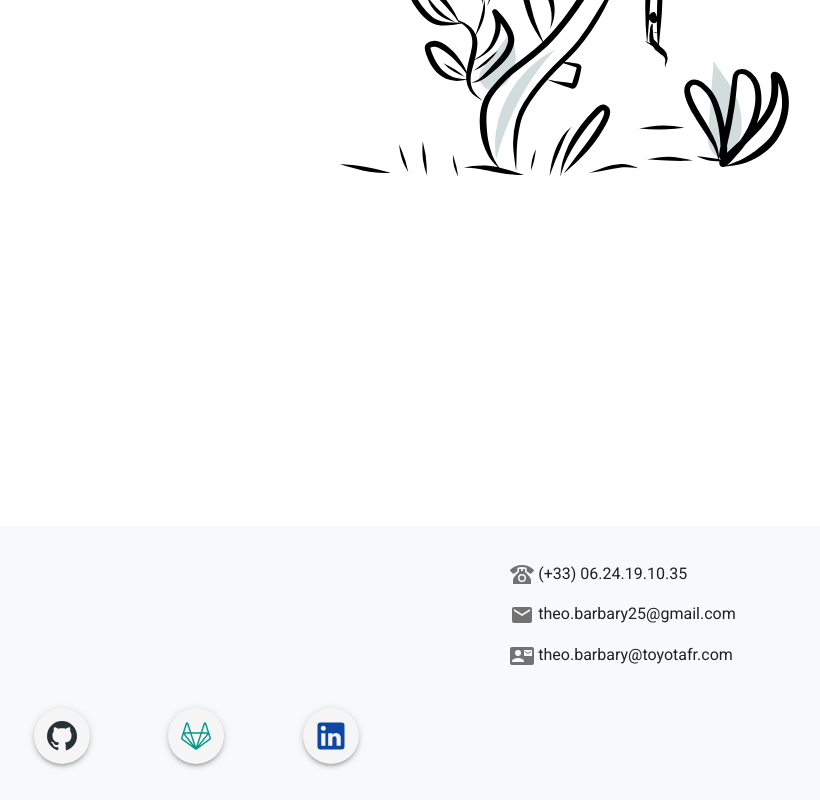
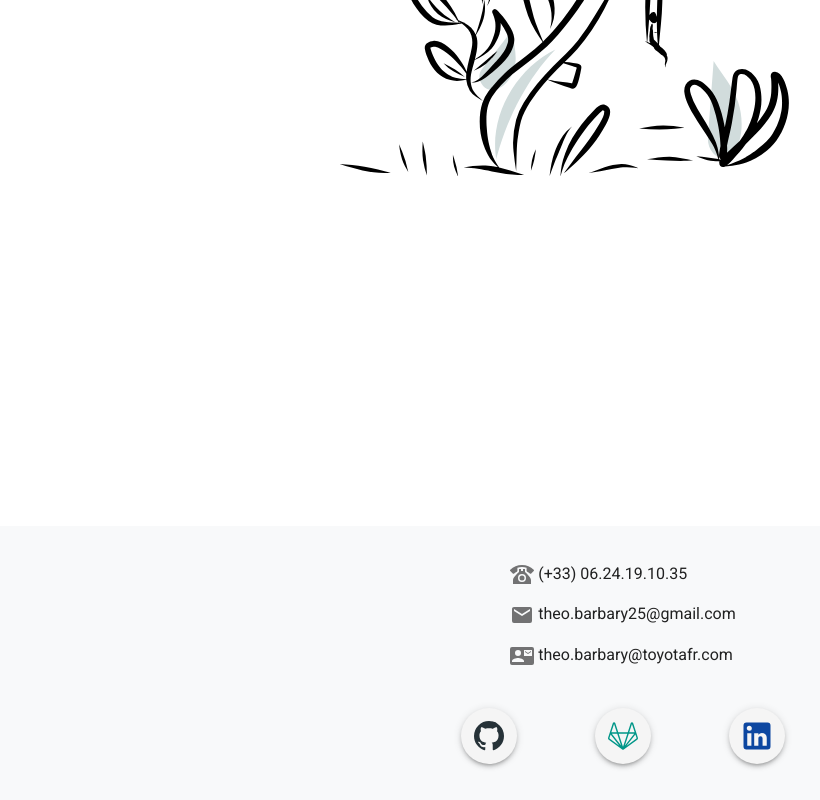
Before and after one commit to Barbary-Theo/Perso-hi-mate, a Vue app: page / in a window 1280 px wide. Shown: the part 4733-5533 px from the top of the page, without its empty margins (17-837 px from the left). Built offline with nearby package versions, Linux system fonts and the light colour scheme.

Commit message:
(automatic commit by a script) replace footer part to a component

```diff
--- /dev/null
+++ b/src/components/Footer.vue
@@ -0,0 +1,89 @@
+<template>
+
+  <div id="footer" class="footer spacer bg-light">
+
+    <div class="container-fluid">
+
+      <div class="row">
+
+        <div class="col-12" style="display:flex; justify-content: center !important;">
+
+          <div style="display: flex; flex-direction: column; justify-content: space-around; margin-top: 3vh !important;">
+            <p><v-icon>{{icon.mdiPhoneClassic}}</v-icon> (+33) 06.24.19.10.35 </p>
+            <p><v-icon>{{icon.mdiEmail}}</v-icon> theo.barbary25@gmail.com </p>
+            <p><v-icon>{{icon.mdiCardAccountMail}}</v-icon> theo.barbary@toyotafr.com </p>
+          </div>
+
+        </div>
+
+        <div class="col-12 offset-0 col-sm-12 offset-0 col-md-4 offset-md-4 col-lg-4 offset-lg-4 col-xl-4 offset-xl-4 col-xxl-4 offset-xxl-4" style="display: flex; justify-content: space-around; margin-bottom: 3vh !important;">
+          <v-btn @click="openGitHub" elevation="3" fab><v-icon large color="blue-grey darken-4">{{icon.mdiGithub}}</v-icon> </v-btn>
+          <v-btn @click="openGitLab" elevation="3" fab><v-icon large color="teal">{{icon.mdiGitlab}}</v-icon> </v-btn>
+          <v-btn @click="openLinkedIn" elevation="3" fab><v-icon large color="blue darken-4">{{icon.mdiLinkedin}}</v-icon> </v-btn>
+        </div>
+
+      </div>
+
+    </div>
+
+  </div>
+
+</template>
+
+<script>
+import {
+  mdiBrightness1,
+  mdiCardAccountMail,
+  mdiEmail,
+  mdiGithub,
+  mdiGitlab,
+  mdiLinkedin,
+  mdiPhoneClassic
+} from "@mdi/js";
+
+import 'bootstrap/dist/css/bootstrap.css'
+import 'bootstrap-vue/dist/bootstrap-vue.css'
+import { BootstrapVue } from 'bootstrap-vue'
+import Vue from 'vue'
+
+Vue.use(BootstrapVue)
+
+export default {
+  name: "FooterPart",
+  data: () => ({
+    icon: { mdiBrightness1, mdiGithub, mdiGitlab, mdiLinkedin, mdiPhoneClassic, mdiEmail, mdiCardAccountMail}
+  }),
+  methods: {
+
+    openGitHub: () => {
+      window.open("https://github.com/Barbary-Theo", "_blank")
+    },
+
+    openGitLab: () => {
+      window.open("https://gitlab.com/Barbary-Theo", "_blank")
+    },
+
+    openLinkedIn: () => {
+      window.open("https://www.linkedin.com/in/th%C3%A9o-barbary-047656201/", "_blank")
+    }
+
+  },
+  mounted() {
+  }
+}
+</script>
+
+<style scoped>
+
+.spacer {
+  margin-top: 15vh !important;
+}
+
+.footer {
+  width: 100%;
+  height: fit-content;
+  margin-bottom: 0 !important;
+}
+
+
+</style>
--- a/src/components/HiMate.vue
+++ b/src/components/HiMate.vue
@@ -182,33 +182,7 @@
 
       <ProjectsPart/>
 
-      <div id="footer" class="footer spacer bg-light">
-
-        <div class="container-fluid">
-
-          <div class="row">
-
-            <div class="col-12" style="display:flex; justify-content: center !important;">
-
-              <div style="display: flex; flex-direction: column; justify-content: space-around; margin-top: 3vh !important;">
-                <p><v-icon>{{icon.mdiPhoneClassic}}</v-icon> (+33) 06.24.19.10.35 </p>
-                <p><v-icon>{{icon.mdiEmail}}</v-icon> theo.barbary25@gmail.com </p>
-                <p><v-icon>{{icon.mdiCardAccountMail}}</v-icon> theo.barbary@toyotafr.com </p>
-              </div>
-
-            </div>
-
-            <div class="col-12 col-md-4 col-lg-4 col-xl-4 col-xxl-4" style="display: flex; justify-content: space-around; margin-bottom: 3vh !important;">
-              <v-btn @click="openGitHub" elevation="3" fab><v-icon large color="blue-grey darken-4">{{icon.mdiGithub}}</v-icon> </v-btn>
-              <v-btn @click="openGitLab" elevation="3" fab><v-icon large color="teal">{{icon.mdiGitlab}}</v-icon> </v-btn>
-              <v-btn @click="openLinkedIn" elevation="3" fab><v-icon large color="blue darken-4">{{icon.mdiLinkedin}}</v-icon> </v-btn>
-            </div>
-
-          </div>
-
-        </div>
-
-      </div>
+      <FooterPart/>
 
 
     </div>
@@ -222,7 +196,8 @@
 import $ from 'jquery';
 import HomeSide from "@/components/HomeSide";
 import ProjectsPart from "@/components/Projects";
-import {mdiBrightness1, mdiGithub, mdiGitlab, mdiLinkedin, mdiPhoneClassic, mdiEmail, mdiCardAccountMail} from "@mdi/js";
+import FooterPart from "@/components/Footer";
+import {mdiBrightness1} from "@mdi/js";
 import 'bootstrap/dist/css/bootstrap.css'
 import 'bootstrap-vue/dist/bootstrap-vue.css'
 import { BootstrapVue } from 'bootstrap-vue'
@@ -232,9 +207,9 @@ Vue.use(BootstrapVue)
 
 export default {
   name: 'HiMate',
-  components: {HomeSide, ProjectsPart},
+  components: {FooterPart, HomeSide, ProjectsPart},
   data: () => ({
-    icon: { mdiBrightness1, mdiGithub, mdiGitlab, mdiLinkedin, mdiPhoneClassic, mdiEmail, mdiCardAccountMail},
+    icon: { mdiBrightness1 },
     alreadyShown: [false, false, false, false],
     intervalCommandLine: null,
     idEleToScroll: ["#console-container", "#presentation", "#experiences", "#skills"],
@@ -246,18 +221,6 @@ export default {
   }),
 
   methods: {
-
-    openGitHub: () => {
-      window.open("https://github.com/Barbary-Theo", "_blank")
-    },
-
-    openGitLab: () => {
-      window.open("https://gitlab.com/Barbary-Theo", "_blank")
-    },
-
-    openLinkedIn: () => {
-      window.open("https://www.linkedin.com/in/th%C3%A9o-barbary-047656201/", "_blank")
-    },
 
     isScrolledIntoView: function (elem) {
       let docViewTop = $(window).scrollTop();
@@ -558,12 +521,6 @@ a {
 }
 
 
-.footer {
-  width: 100%;
-  height: fit-content;
-  margin-bottom: 0 !important;
-}
-
 @media only screen and (min-width: 910px) {
 
   .img-side-container {
```
